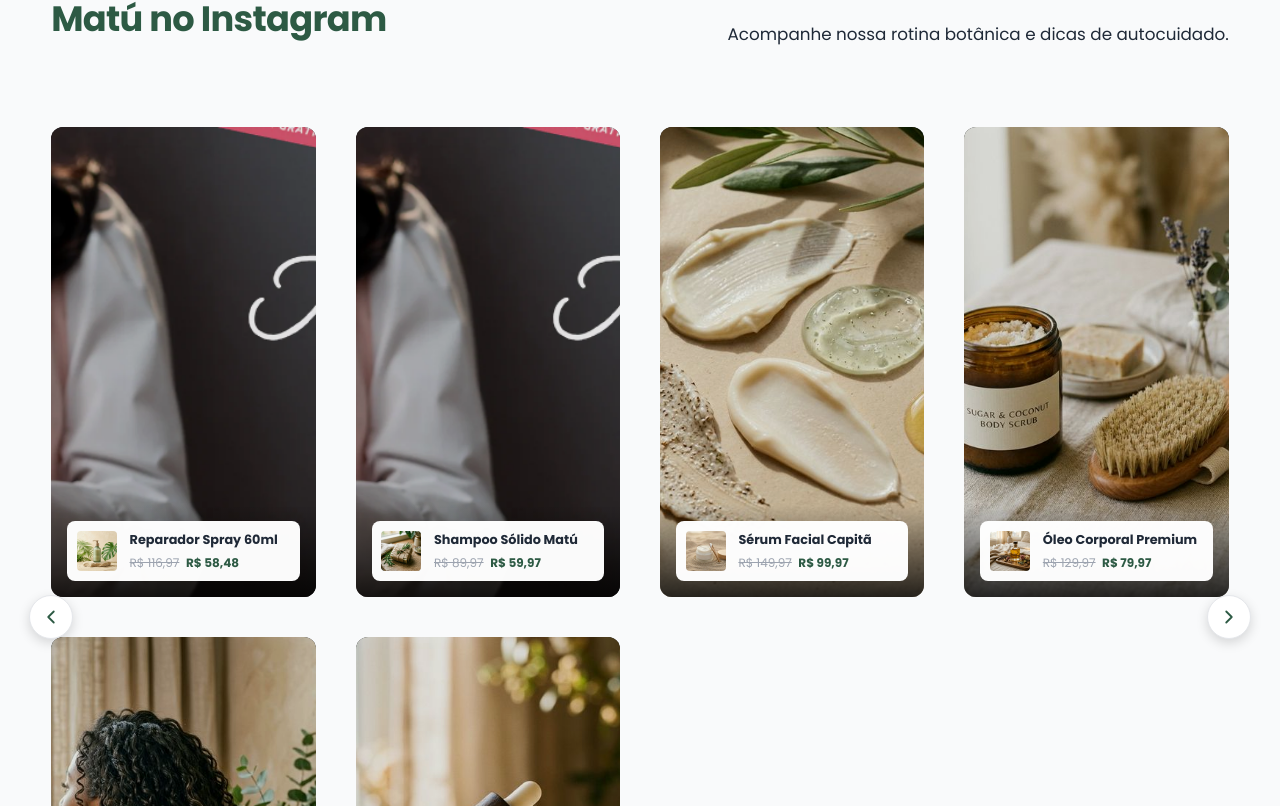
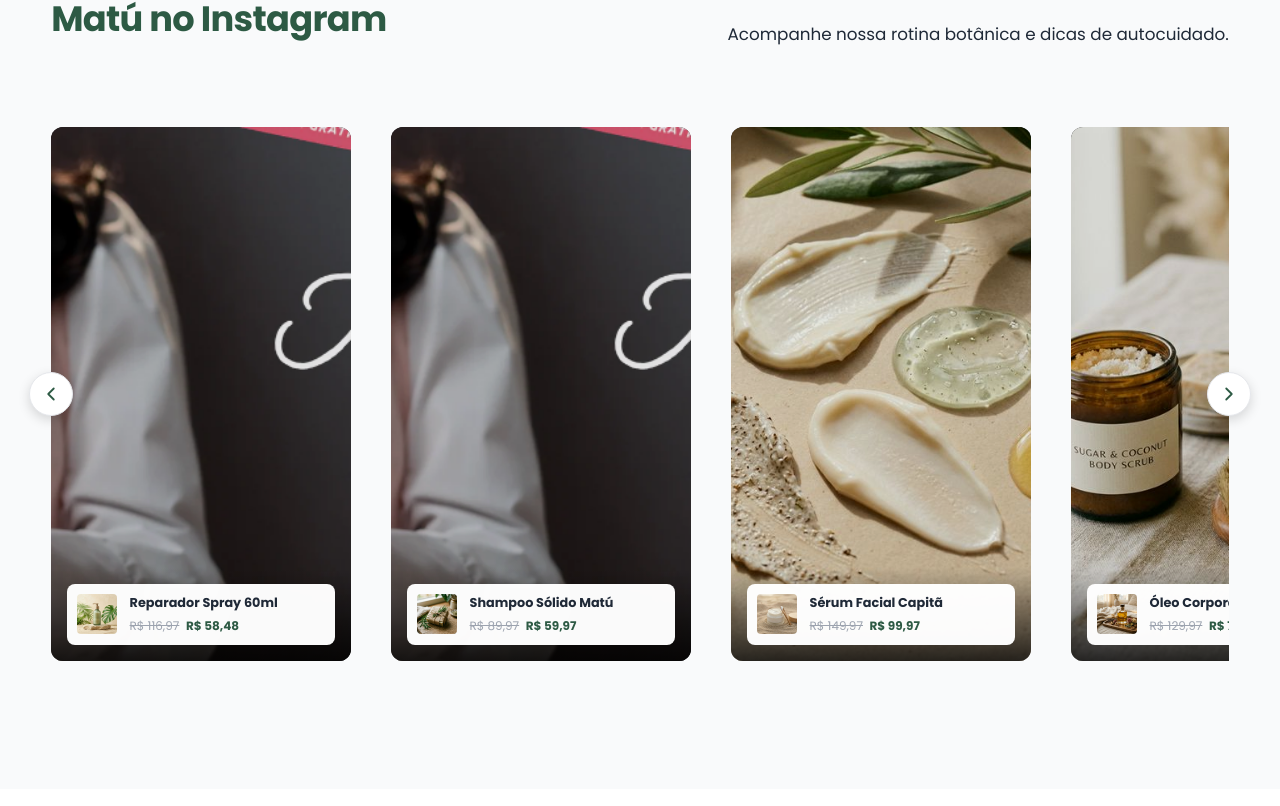
Before and after one commit to ElyssonSantos/matu, a React (Vite) app: page / in a window 1280 px wide. Shown: the part 1514-2320 px from the top of the page. Built offline with nearby package versions, Linux system fonts and the light colour scheme.

Commit message:
UI: Refinamento de layout - Testemunhos e Instagram em linha única

```diff
--- a/src/pages/Home.jsx
+++ b/src/pages/Home.jsx
@@ -162,7 +162,7 @@ export default function Home({ addToCart }) {
           </div>
           <div className="slider-wrapper">
             <button className="slider-nav prev" onClick={() => swipeScroll('reels-track', 'left')}><ChevronLeft size={22} /></button>
-            <div className="swipe-track reels-track hide-scrollbar desktop-grid-4">
+            <div className="swipe-track reels-track hide-scrollbar">
               {instagramReels.map(r => (
                 <div key={r.id} className="reel-card swipe-item" onClick={() => window.open('https://instagram.com/matu.cosmeticos', '_blank')}>
                   <img src={r.poster} alt={r.product} className="reel-poster" />
@@ -249,7 +249,7 @@ export default function Home({ addToCart }) {
           <div className="slider-wrapper">
             <button className="slider-nav prev" onClick={prevT}><ChevronLeft size={22} /></button>
             <div className="swipe-track test-track desktop-grid-3">
-              {testimonials.map((t, idx) => (
+              {testimonials.slice(0, 3).map((t, idx) => (
                 <div key={t.id} className="test-card swipe-item">
                   <div className="test-top">
                     <img src={t.image} alt={t.name} className="test-avatar" />
```
